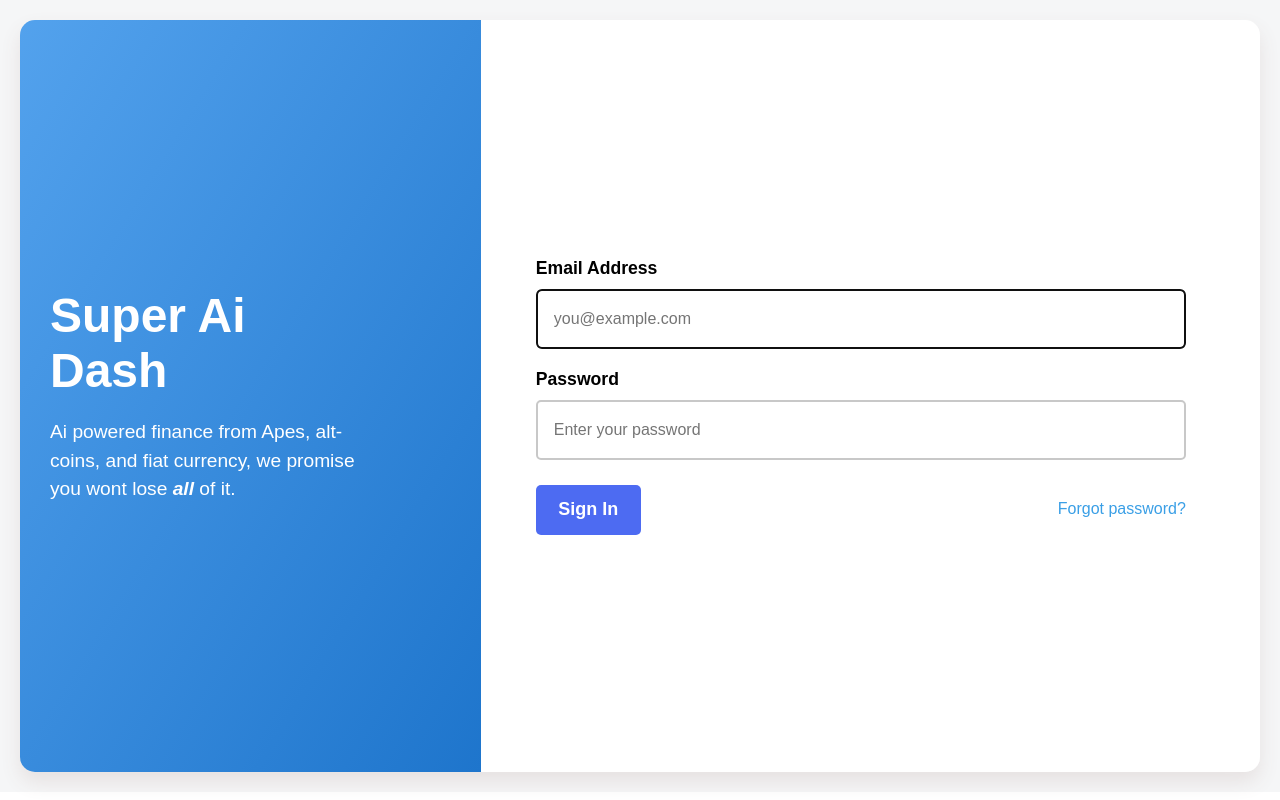
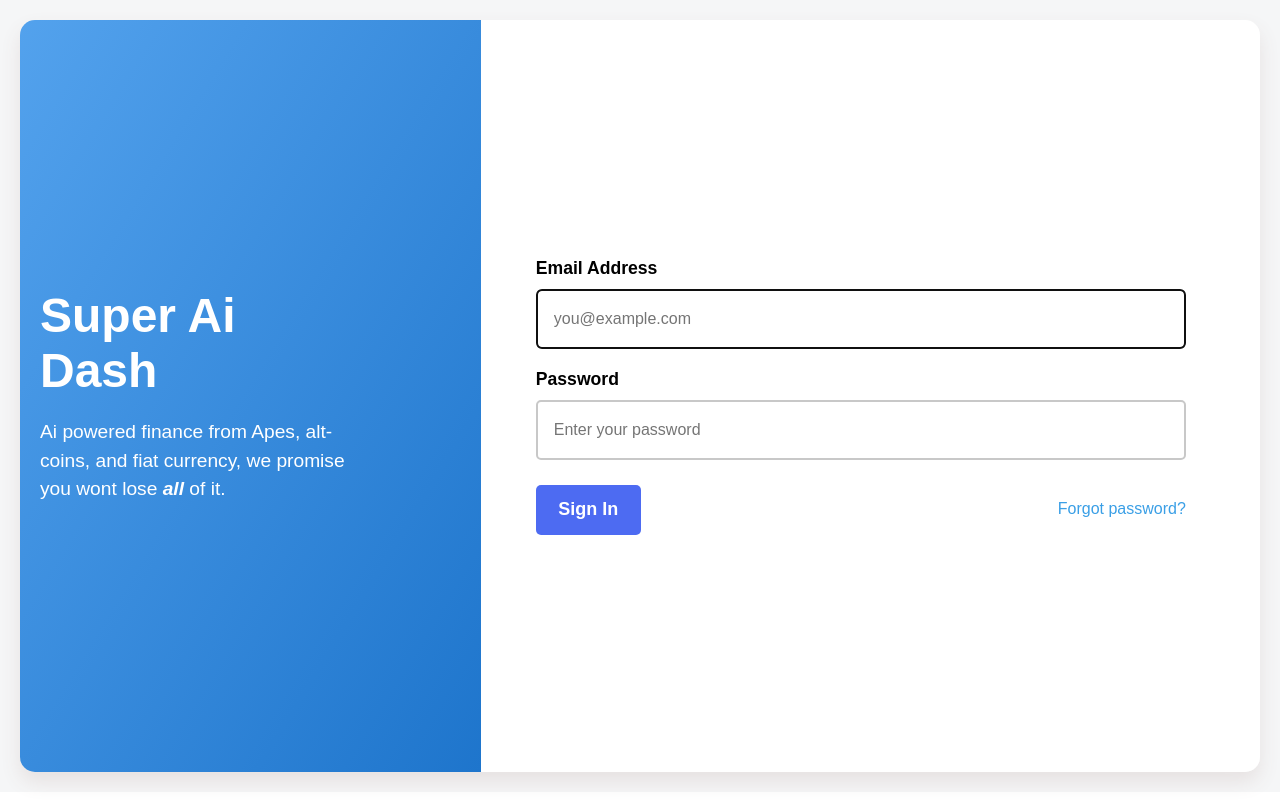
Before and after one commit to y3s1n/lab5-css-foundations, a plain HTML site: page docs/index.html in a window 1280 px wide. Drawn offline with Linux system fonts and the light colour scheme; a web font is replaced by a local one.

Commit message:
Attempt 5

```diff
--- a/docs/styles.css
+++ b/docs/styles.css
@@ -47,7 +47,7 @@ html {
 
 .left-col {
 
-    min-width: 0;
+    min-width: 10;
     background: linear-gradient(to bottom right, #53a2ed, #1e75cc);
     display: flex;
     align-items: center;
@@ -69,7 +69,8 @@ html {
 }
 #login-info {
     inline-size: min(36ch, 100%);
-    padding: 30px;
+    padding: 20px;
+
     p {
         color: var(--login-info-text);
         font-size: 1.2rem;
```
